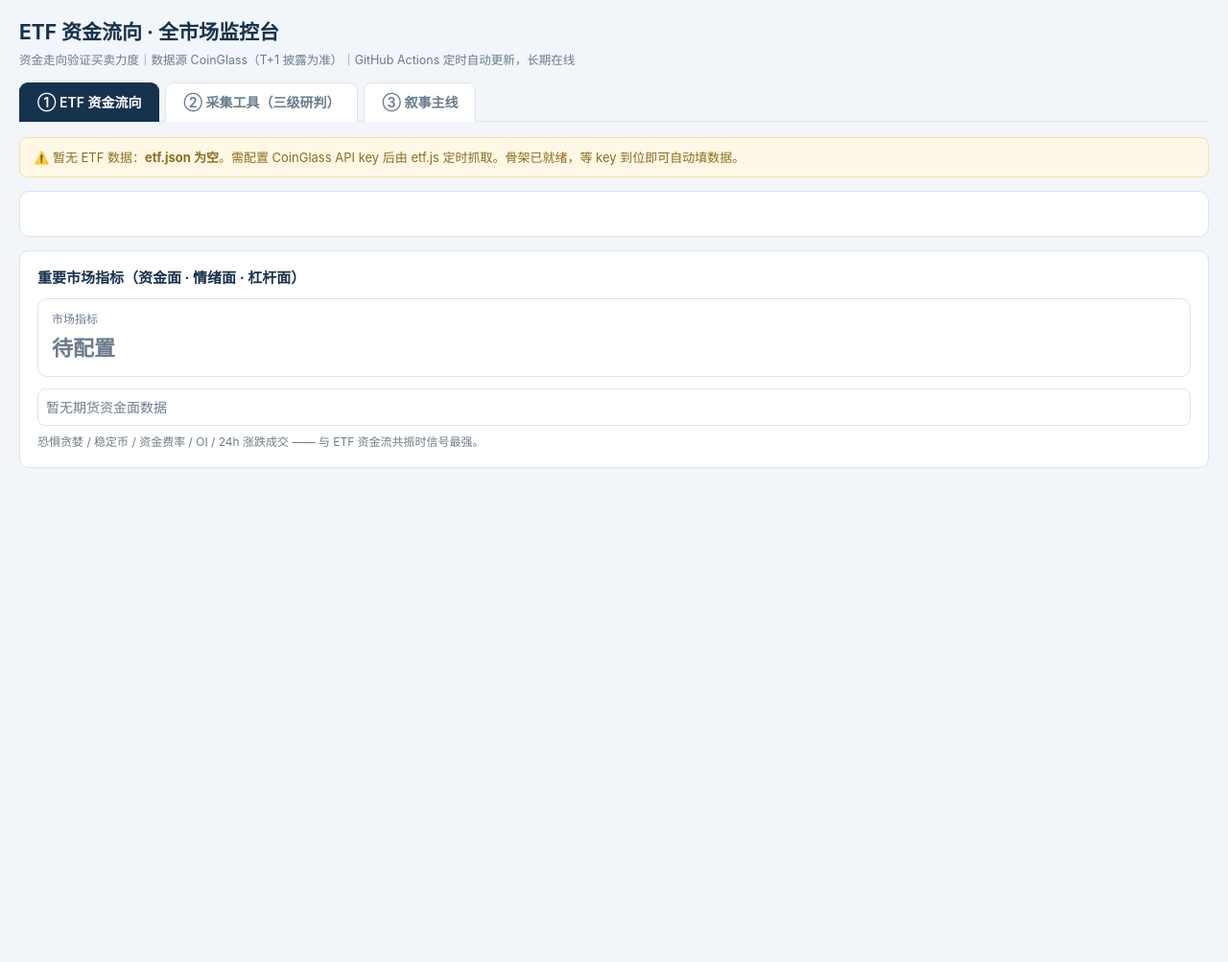
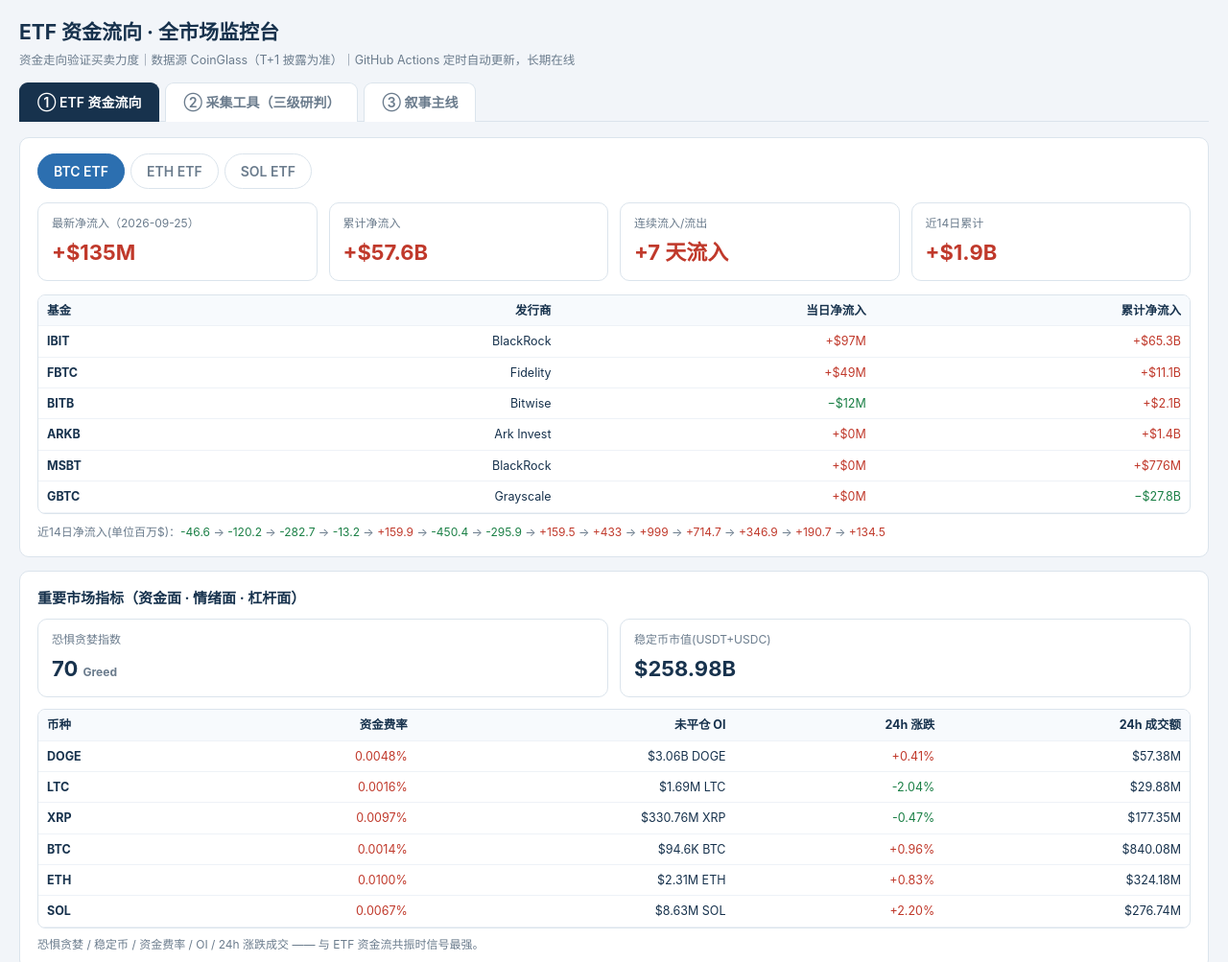
Before and after one commit to Richermiller/crypto-13-narratives, a plain HTML site: page etf.html in a window 1280 px wide. Shown: the top 1003 px of the page at 96% size. Before the commit the page ends 800 px from the top, so only its background shows below. Drawn offline with Linux system fonts and the light colour scheme; no server answers.

Commit message:
feat: 接入真实ETF资金流(Farside BTC/ETH/SOL 每日净流入+累计+分基金)

```diff
--- a/etf.html
+++ b/etf.html
@@ -74,6 +74,7 @@ iframe{width:100%;height:85vh;border:1px solid var(--bd);border-radius:10px;back
 const esc=s=>String(s).replace(/&/g,'&amp;').replace(/</g,'&lt;').replace(/>/g,'&gt;');
 const fmt=(v,d=2)=>v==null||isNaN(v)?'—':Number(v).toFixed(d);
 const USD=v=>{v=Number(v);if(v==null||isNaN(v))return'—';const a=Math.abs(v);const s=a>=1e9?(a/1e9).toFixed(2)+'B':(a>=1e6?(a/1e6).toFixed(2)+'M':(a>=1e3?(a/1e3).toFixed(1)+'K':a.toFixed(0)));return(v<0?'-':'')+'$'+s;};
+const USDM=v=>{v=Number(v);if(v==null||isNaN(v))return'—';const a=Math.abs(v);const s=a>=1000?'$'+(a/1000).toFixed(1)+'B':'$'+a.toFixed(0)+'M';return(v<0?'−':'+')+s;};
 
 /* ============ 标签页切换 ============ */
 document.querySelectorAll('.tab').forEach(t=>t.onclick=()=>{
@@ -90,6 +91,10 @@ async function loadEtf(){
   try{
     const r=await fetch('etf.json?t='+Date.now());
     if(r.ok){ ETF=await r.json(); }
+  }catch(e){}
+  try{
+    const r=await fetch('etf_flow.json?t='+Date.now());
+    if(r.ok){ const f=await r.json(); ETF.coins=f.coins||{}; ETF.flowSource=f.source; ETF.flowDate=f.updatedAt; }
   }catch(e){}
   renderEtf();
 }
@@ -112,31 +117,35 @@ function renderEtf(){
   renderCoin(coins[curCoin]);
   renderMkt(ETF.mkt, ETF.futures);
 }
+function streakOf(series){
+  if(!series||!series.length) return 0;
+  let s=0; const sign=series[series.length-1]>=0?1:-1;
+  for(let i=series.length-1;i>=0;i--){ if((series[i]>=0?1:-1)===sign) s+=sign; else break; }
+  return s;
+}
 function renderCoin(c){
   const el=document.getElementById('etfDetail');
-  const f=c.flow||{};
-  const pos=f.daily>=0;
-  const dcls=pos?'pos':'neg';
+  const daily=c.daily; const cum=c.cum; const series=c.series||[]; const funds=c.funds||[];
+  const dcls=daily>=0?'pos':'neg';
+  const streak=streakOf(series);
   let h=`<div class="kpis" style="margin-bottom:14px">
-    <div class="kpi"><div class="l">最新净流入（${f.date||'—'}）</div><div class="v ${dcls}">${USD(f.daily)}</div></div>
-    <div class="kpi"><div class="l">累计净流入</div><div class="v ${f.cum>=0?'pos':'neg'}">${USD(f.cum)}</div></div>
-    <div class="kpi"><div class="l">连续流入/流出</div><div class="v ${f.streak>=0?'pos':'neg'}">${f.streak>0?'+'+f.streak+' 天流入':f.streak<0?f.streak+' 天流出':'—'}</div></div>
-    <div class="kpi"><div class="l">总资产规模(AUM)</div><div class="v">${USD(f.aum)}</div></div>
+    <div class="kpi"><div class="l">最新净流入（${c.date||'—'}）</div><div class="v ${dcls}">${USDM(daily)}</div></div>
+    <div class="kpi"><div class="l">累计净流入</div><div class="v ${cum>=0?'pos':'neg'}">${USDM(cum)}</div></div>
+    <div class="kpi"><div class="l">连续流入/流出</div><div class="v ${streak>=0?'pos':'neg'}">${streak>0?'+'+streak+' 天流入':streak<0?streak+' 天流出':'—'}</div></div>
+    <div class="kpi"><div class="l">近${series.length}日累计</div><div class="v ${series.reduce((a,b)=>a+b,0)>=0?'pos':'neg'}">${USDM(series.reduce((a,b)=>a+b,0))}</div></div>
   </div>`;
-  const funds=f.funds||[];
   if(funds.length){
-    h+=`<div class="scroll"><table><thead><tr><th>基金</th><th>发行商</th><th>当日净流入</th><th>累计净流入</th><th>AUM</th></tr></thead><tbody>`;
+    h+=`<div class="scroll"><table><thead><tr><th>基金</th><th>发行商</th><th>当日净流入</th><th>累计净流入</th></tr></thead><tbody>`;
     for(const d of funds){
       const p=d.net>=0;
       h+=`<tr><td><b>${esc(d.ticker)}</b></td><td>${esc(d.name||'')}</td>
-        <td class="${p?'pos':'neg'}">${USD(d.net)}</td>
-        <td class="${d.cum>=0?'pos':'neg'}">${USD(d.cum)}</td><td>${USD(d.aum)}</td></tr>`;
+        <td class="${p?'pos':'neg'}">${USDM(d.net)}</td>
+        <td class="${d.cum>=0?'pos':'neg'}">${USDM(d.cum)}</td></tr>`;
     }
     h+=`</tbody></table></div>`;
   }
-  // 7日迷你走势
-  if(f.series&&f.series.length){
-    h+=`<div class="mut" style="font-size:12px;margin-top:10px">近${f.series.length}日净流入序列：`+f.series.map(v=>`<span class="${v>=0?'pos':'neg'}">${USD(v)}</span>`).join(' → ')+`</div>`;
+  if(series.length){
+    h+=`<div class="mut" style="font-size:12px;margin-top:10px">近${series.length}日净流入(单位百万$)：`+series.map(v=>`<span class="${v>=0?'pos':'neg'}">${v>=0?'+':''}${v}</span>`).join(' → ')+`</div>`;
   }
   el.innerHTML=h;
 }
--- /dev/null
+++ b/etf_flow.json
@@ -0,0 +1,147 @@
+{
+  "updatedAt": "2026-09-27",
+  "source": "Farside Investors (farside.co.uk)",
+  "coins": {
+    "BTC": {
+      "date": "2026-09-25",
+      "daily": 134.5,
+      "cum": 57616,
+      "series": [
+        -46.6,
+        -120.2,
+        -282.7,
+        -13.2,
+        159.9,
+        -450.4,
+        -295.9,
+        159.5,
+        433.0,
+        999.0,
+        714.7,
+        346.9,
+        190.7,
+        134.5
+      ],
+      "funds": [
+        {
+          "ticker": "IBIT",
+          "name": "BlackRock",
+          "net": 97.0,
+          "cum": 65282
+        },
+        {
+          "ticker": "FBTC",
+          "name": "Fidelity",
+          "net": 49.3,
+          "cum": 11073
+        },
+        {
+          "ticker": "BITB",
+          "name": "Bitwise",
+          "net": -11.8,
+          "cum": 2126
+        },
+        {
+          "ticker": "ARKB",
+          "name": "Ark Invest",
+          "net": 0.0,
+          "cum": 1381
+        },
+        {
+          "ticker": "MSBT",
+          "name": "BlackRock",
+          "net": 0.0,
+          "cum": 776
+        },
+        {
+          "ticker": "GBTC",
+          "name": "Grayscale",
+          "net": 0.0,
+          "cum": -27841
+        }
+      ]
+    },
+    "ETH": {
+      "date": "2026-09-25",
+      "daily": 87.0,
+      "cum": 13969,
+      "series": [
+        -24.3,
+        34.7,
+        -29.9,
+        216.4,
+        121.1,
+        -142.0,
+        -224.1,
+        -39.3,
+        143.7,
+        270.0,
+        162.2,
+        104.5,
+        66.1,
+        87.0
+      ],
+      "funds": [
+        {
+          "ticker": "ETHA",
+          "name": "BlackRock",
+          "net": 50.4,
+          "cum": 13283
+        },
+        {
+          "ticker": "FETH",
+          "name": "Fidelity",
+          "net": 4.7,
+          "cum": 2435
+        },
+        {
+          "ticker": "ETHE",
+          "name": "Grayscale",
+          "net": 0.0,
+          "cum": -5413
+        }
+      ]
+    },
+    "SOL": {
+      "date": "2026-09-25",
+      "daily": 86.7,
+      "cum": 1599,
+      "series": [
+        -0.7,
+        11.8,
+        -0.5,
+        -0.3,
+        11.0,
+        1.3,
+        0.8,
+        0.0,
+        47.6,
+        26.0,
+        28.9,
+        13.7,
+        32.8,
+        86.7
+      ],
+      "funds": [
+        {
+          "ticker": "BSOL",
+          "name": "Bitwise",
+          "net": 55.7,
+          "cum": 1218.5
+        },
+        {
+          "ticker": "FSOL",
+          "name": "Fidelity",
+          "net": 3.2,
+          "cum": 229.8
+        },
+        {
+          "ticker": "MSOL",
+          "name": "Grayscale",
+          "net": 18.5,
+          "cum": 164.2
+        }
+      ]
+    }
+  }
+}
```
